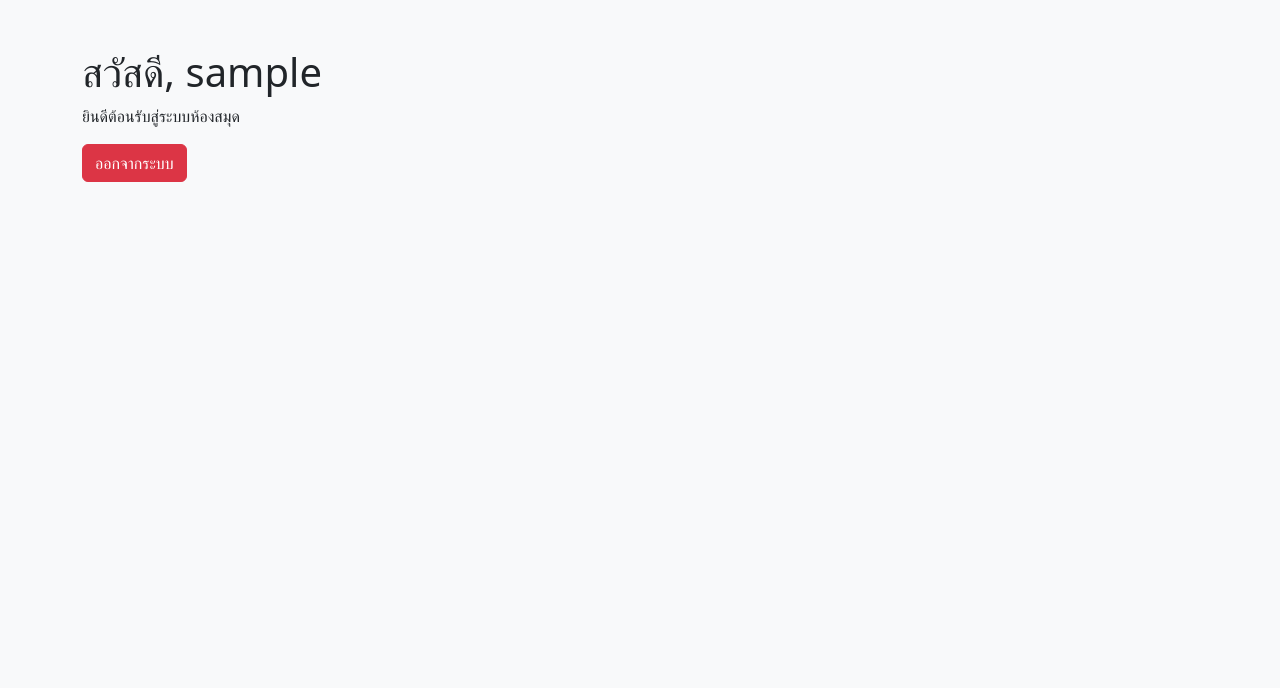
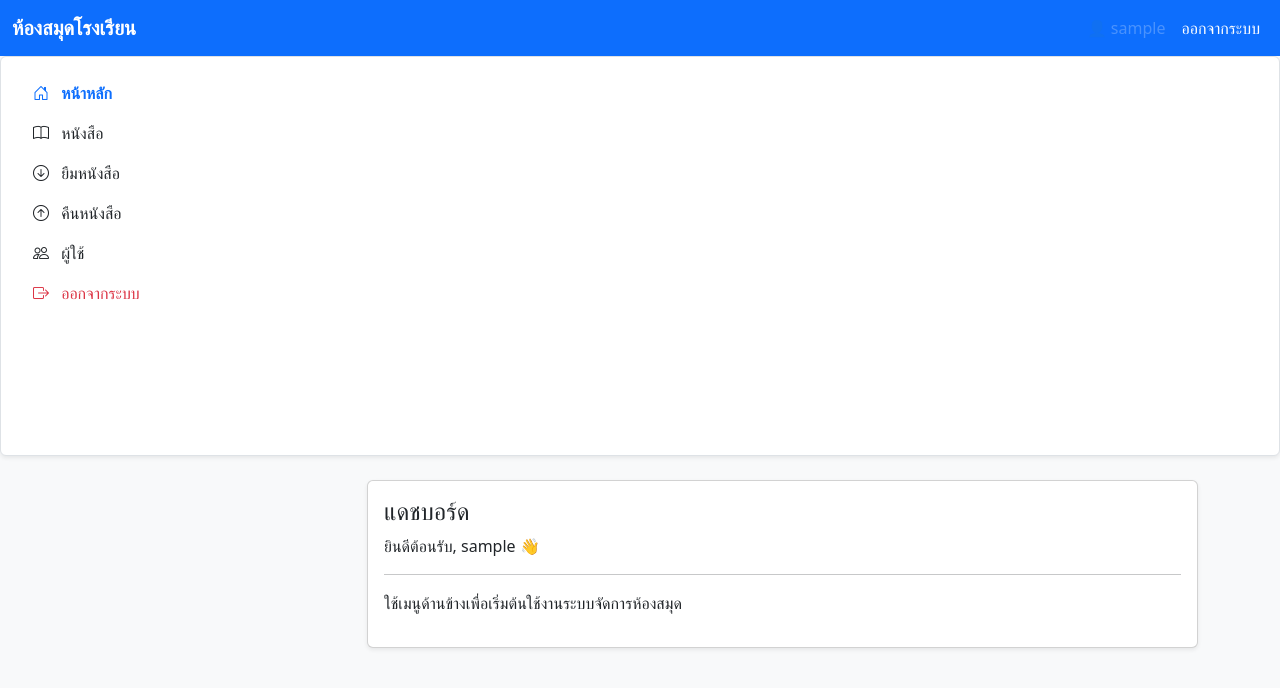
Before and after one commit to Khatawut-PTK/library-php, a PHP site: page /dashboard in a window 1280 px wide. Shown: the top 688 px of the page. Run offline with PHP 8.4, Linux system fonts and the light colour scheme; the visitor is signed in with stand-in values (Sample User, id 1); some libraries are stand-ins or nearby versions.

Commit message:
add dashboard

```diff
--- /dev/null
+++ b/app/views/dashboard.view.php
@@ -0,0 +1,19 @@
+<!-- app/views/dashboard.view.php -->
+
+<div class="container mt-4">
+    <div class="row">
+        <div class="col-md-3">
+            <?php include_once __DIR__ . '/../../includes/sidebar.php'; ?>
+        </div>
+        <div class="col-md-9">
+            <div class="card shadow-sm">
+                <div class="card-body">
+                    <h4 class="card-title">แดชบอร์ด</h4>
+                    <p class="card-text">ยินดีต้อนรับ, <?= htmlspecialchars($_SESSION['user']['fullname'] ?? $_SESSION['user']['username']) ?> 👋</p>
+                    <hr>
+                    <p>ใช้เมนูด้านข้างเพื่อเริ่มต้นใช้งานระบบจัดการห้องสมุด</p>
+                </div>
+            </div>
+        </div>
+    </div>
+</div>
--- a/app/views/login.view.php
+++ b/app/views/login.view.php
@@ -1,4 +1,5 @@
 <!-- app/views/login.view.php -->
+
 <div class="container d-flex justify-content-center align-items-center min-vh-100">
         <div class="card shadow-lg p-4 rounded" style="width: 100%; max-width: 400px;">
             <div class="text-center mb-4">
--- a/includes/header.php
+++ b/includes/header.php
@@ -9,8 +9,9 @@ date_default_timezone_set('asia/bangkok');
     <meta charset="UTF-8">
     <meta name="viewport" content="width=device-width, initial-scale=1.0">
 
-    <!-- css -->
+    <!-- Css -->
     <link rel="stylesheet" href="css/bootstrap.min.css">
+    <link rel="stylesheet" href="https://cdn.jsdelivr.net/npm/bootstrap-icons@1.10.5/font/bootstrap-icons.css">
 
     <!-- SweetAlert2 -->
     <script src="https://cdn.jsdelivr.net/npm/sweetalert2@11"></script>
--- a/includes/navbar.php
+++ b/includes/navbar.php
@@ -0,0 +1,29 @@
+<!-- includes/navbar.php -->
+<nav class="navbar navbar-expand-lg navbar-dark bg-primary">
+    <div class="container-fluid">
+        <a class="navbar-brand fw-bold" href="dashboard.php">ห้องสมุดโรงเรียน</a>
+
+        <button class="navbar-toggler" type="button" data-bs-toggle="collapse" data-bs-target="#navbarNavDropdown">
+            <span class="navbar-toggler-icon"></span>
+        </button>
+
+        <div class="collapse navbar-collapse justify-content-end" id="navbarNavDropdown">
+            <ul class="navbar-nav">
+                <?php if (isset($_SESSION['user'])): ?>
+                    <li class="nav-item">
+                        <a class="nav-link disabled" href="#">
+                            👤 <?= htmlspecialchars($_SESSION['user']['fullname'] ?? $_SESSION['user']['username']) ?>
+                        </a>
+                    </li>
+                    <li class="nav-item">
+                        <a class="nav-link text-white" href="logout.php">ออกจากระบบ</a>
+                    </li>
+                <?php else: ?>
+                    <li class="nav-item">
+                        <a class="nav-link text-white" href="login.php">เข้าสู่ระบบ</a>
+                    </li>
+                <?php endif; ?>
+            </ul>
+        </div>
+    </div>
+</nav>
--- /dev/null
+++ b/includes/sidebar.php
@@ -0,0 +1,35 @@
+<!-- includes/sidebar.php -->
+<div class="bg-white border rounded p-3 shadow-sm" style="min-height: 400px;">
+    <ul class="nav flex-column">
+        <li class="nav-item">
+            <a href="dashboard.php" class="nav-link <?= basename($_SERVER['PHP_SELF']) === 'dashboard.php' ? 'active text-primary fw-bold' : 'text-dark' ?>">
+                <i class="bi bi-house-door me-2"></i> หน้าหลัก
+            </a>
+        </li>
+        <li class="nav-item">
+            <a href="books.php" class="nav-link text-dark">
+                <i class="bi bi-book me-2"></i> หนังสือ
+            </a>
+        </li>
+        <li class="nav-item">
+            <a href="borrow.php" class="nav-link text-dark">
+                <i class="bi bi-arrow-down-circle me-2"></i> ยืมหนังสือ
+            </a>
+        </li>
+        <li class="nav-item">
+            <a href="return.php" class="nav-link text-dark">
+                <i class="bi bi-arrow-up-circle me-2"></i> คืนหนังสือ
+            </a>
+        </li>
+        <li class="nav-item">
+            <a href="users.php" class="nav-link text-dark">
+                <i class="bi bi-people me-2"></i> ผู้ใช้
+            </a>
+        </li>
+        <li class="nav-item">
+            <a href="logout.php" class="nav-link text-danger">
+                <i class="bi bi-box-arrow-right me-2"></i> ออกจากระบบ
+            </a>
+        </li>
+    </ul>
+</div>
--- a/public/dashboard.php
+++ b/public/dashboard.php
@@ -5,14 +5,9 @@ if (!isset($_SESSION['user'])) {
     header('Location: /library-system-php/public/login.php');
     exit;
 }
+
 require_once __DIR__ . '/../includes/header.php';
 require_once __DIR__ . '/../includes/navbar.php';
+require_once __DIR__ . '/../includes/sidebar.php';
+require_once __DIR__ . '/../app/views/dashboard.view.php';
 ?>
-
-<div class="container mt-5">
-    <h1>สวัสดี, <?= htmlspecialchars($_SESSION['user']['fullname'] ?? $_SESSION['user']['username']) ?></h1>
-    <p>ยินดีต้อนรับสู่ระบบห้องสมุด</p>
-    <a href="/library-system-php/public/logout.php" class="btn btn-danger">ออกจากระบบ</a>
-</div>
-
-<?php require_once __DIR__ . '/../includes/footer.php'; ?>
--- a/public/index.php
+++ b/public/index.php
@@ -1,4 +1,5 @@
 <?php
+// public/index.php
 header('location:login.php');
 exit;
 ?>
--- a/public/login.handler.php
+++ b/public/login.handler.php
@@ -1,5 +1,5 @@
 <?php
-//public/login.handler.php
+// public/login.handler.php
 session_start();
 
 require_once __DIR__ . '/../config/database.php';
@@ -12,5 +12,4 @@ if ($_SERVER['REQUEST_METHOD'] === 'POST') {
     exit;
 }
 
-loginHandler();
 ?>
--- a/public/login.php
+++ b/public/login.php
@@ -1,5 +1,5 @@
 <?php
-//public/login.php
+// public/login.php
 session_start();
 
 require_once __DIR__ . '/../app/controllers/auth.controller.php';
--- a/public/seed.user.php
+++ b/public/seed.user.php
@@ -1,4 +1,5 @@
 <?php
+// pubilc/seed.user.php
 require_once __DIR__ . '/../config/database.php';
 
 // ข้อมูลที่ต้องการเพิ่ม
```
